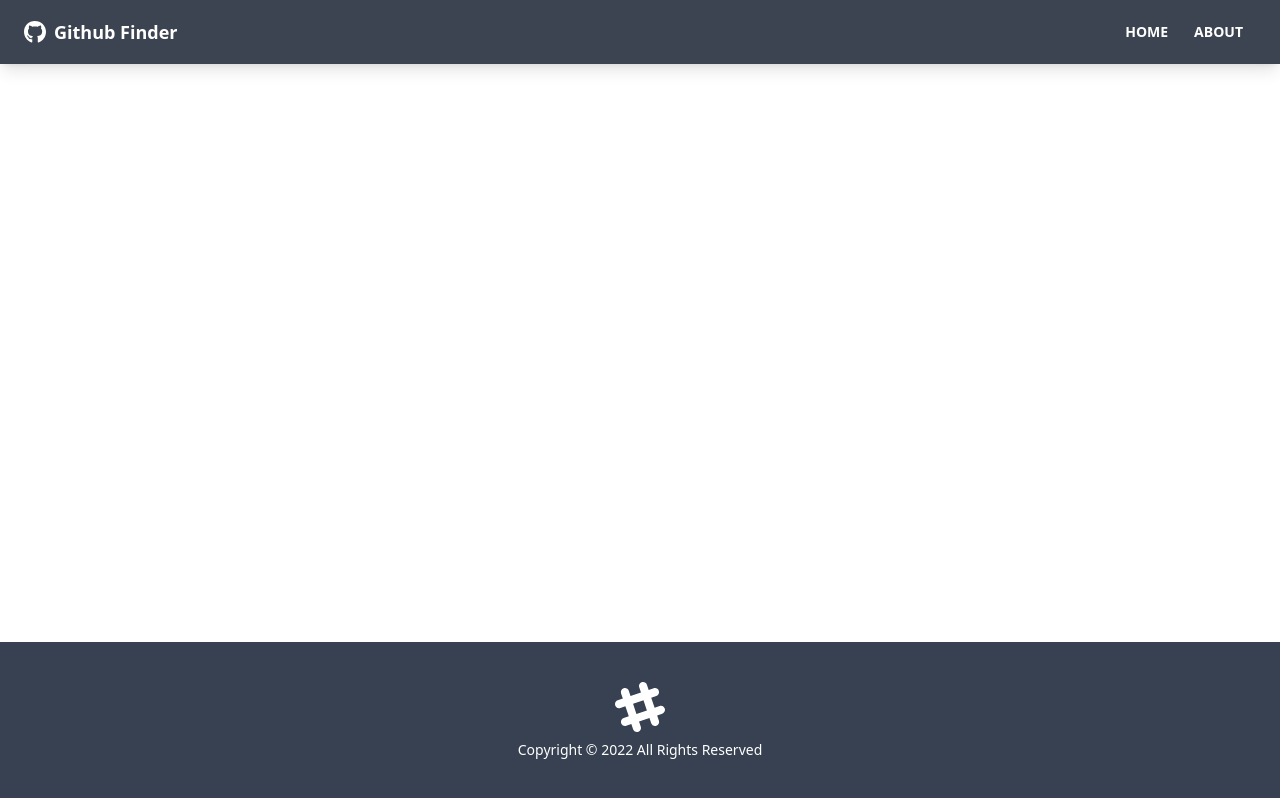
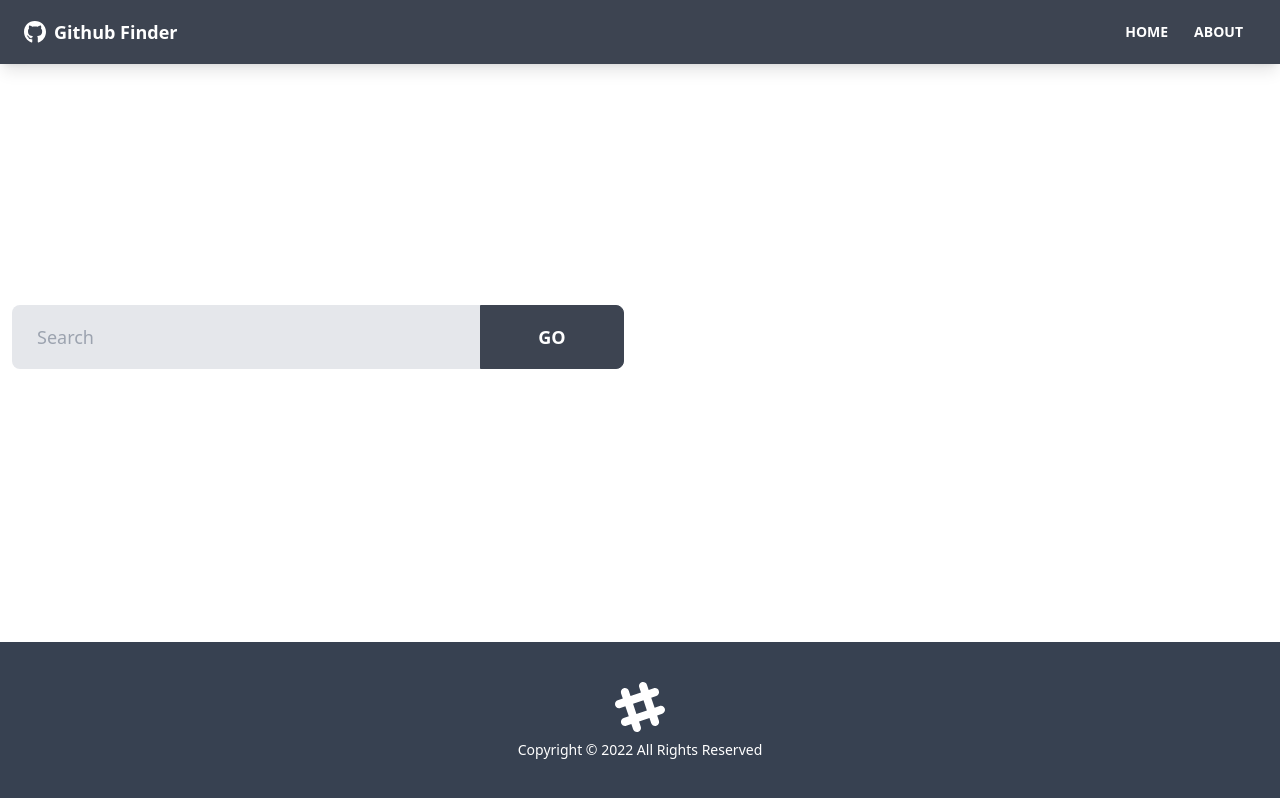
Before and after one commit to arakhm6/GitHub-profile-finder, a React (Create React App) app: page / in a window 1280 px wide. Built offline with nearby package versions, Linux system fonts and the light colour scheme.

Commit message:
user search component

```diff
--- a/src/components/pages/Home.js
+++ b/src/components/pages/Home.js
@@ -1,8 +1,10 @@
 import UserResults from "../users/UserResults";
+import UserSearch from "../users/UserSearch";
 
 function Home() {
   return (
     <>
+      <UserSearch />
       <UserResults />
     </>
   );
--- /dev/null
+++ b/src/components/users/UserSearch.js
@@ -0,0 +1,52 @@
+import { useState, useContext } from "react";
+import GithubContext from "../../context/github/GithubContext";
+
+function UserSearch() {
+  const [text, setText] = useState("");
+
+  const { users } = useContext(GithubContext);
+
+  const handleChange = (e) => setText(e.target.value);
+  const handleSubmit = (e) => {
+    e.preventDefault();
+
+    if (text === "") {
+      alert("Please enter something");
+    } else {
+      setText("");
+    }
+  };
+
+  return (
+    <div className="grid grid-cols-1 xl:grid-cols-2 lg:grid-cols-2 md:grid-cols-2 mb-8 gap-8">
+      <div>
+        <form onSubmit={handleSubmit}>
+          <div className="form-control">
+            <div className="relative">
+              <input
+                type="text"
+                className="w-full pr-40 bg-gray-200 input input-lg text-black"
+                placeholder="Search"
+                value={text}
+                onChange={handleChange}
+              />
+              <button
+                className="absolute top-0 right-0 rounded-l-none w-36 btn btn-lg"
+                type="submit"
+              >
+                Go
+              </button>
+            </div>
+          </div>
+        </form>
+      </div>
+      {users.length > 0 && (
+        <div>
+          <button className="btn btn-ghost btn-lg">Clear</button>
+        </div>
+      )}
+    </div>
+  );
+}
+
+export default UserSearch;
```
